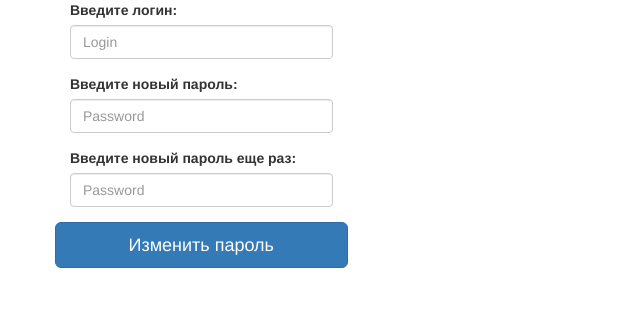
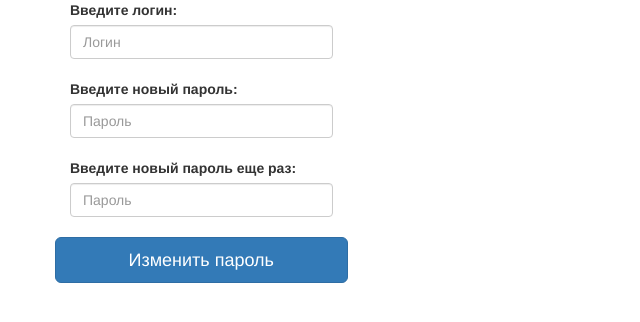
Before and after one commit to mihalichpalich/KR_BD, a Flask app: page /pw_rec in a window 1280 px wide. Shown: the top 322 px of the page, without its empty margins (0-640 px from the left). Run offline with Flask 2, Linux system fonts and the light colour scheme; some libraries are stand-ins or nearby versions.

Commit message:
переделал форму для восстановления пароля во wtforms

```diff
--- a/app.py
+++ b/app.py
@@ -85,30 +85,34 @@ def login():
     return render_template("login.html", form=form)
 
 # восстановление пароля
-@app.route('/pw_rec')
+@app.route('/pw_rec', methods=['GET', 'POST'])
 def pwRec():
-    return render_template("pw_rec.html")
+    form = PwRecForm()
+
+    if form.validate_on_submit():
+        login = form.login.data
+        passwordOld = form.passwordOld.data
+        passwordNew = form.passwordNew.data
+
+        cur.execute('SELECT * FROM person WHERE login = %s', (login, ))
+        if cur.rowcount == 0:
+            return render_template("pw_rec.html", message='Пользователя с данным логином не существует!', form=form)
+        conn.commit()
+
+        if passwordOld != passwordNew:
+            return render_template("pw_rec.html", message='Пароли не совпадают!', form=form)
+
+        passwordHash = generate_password_hash(passwordNew)
+
+        cur.execute('update person set password = %s WHERE login = %s', (passwordHash, login, ))
+        conn.commit()
+
+        return redirect(url_for('pwRecSuc'))
+    return render_template("pw_rec.html", form=form)
 
 # успешное восстановление пароля
 @app.route('/pw_rec_suc', methods=['GET', 'POST'])
 def pwRecSuc():
-    if request.method == 'POST':
-        login = request.form.get('username')
-        password1 = request.form.get('password1')
-        password2 = request.form.get('password2')
-
-        cur.execute('SELECT * FROM person WHERE login = %s', (login, ))
-        if cur.rowcount == 0:
-            return render_template("pw_rec.html", message='Пользователя с данным логином не существует!')
-        conn.commit()
-
-        if password1 != password2:
-            return render_template("pw_rec.html", message='Пароли не совпадают!')
-
-        passwordHash = generate_password_hash(password2)
-
-        cur.execute('update person set password = %s WHERE login = %s', (passwordHash, login, ))
-        conn.commit()
     return render_template("pw_rec_suc.html")
 
 # страница профиля
--- a/forms.py
+++ b/forms.py
@@ -12,3 +12,8 @@ class SignUpForm(FlaskForm):
 class LoginForm(FlaskForm):
     login = StringField('Логин', validators=[InputRequired('Не введен логин')])
     password = PasswordField('Пароль', validators=[InputRequired('Не введен пароль')])
+
+class PwRecForm(FlaskForm):
+    login = StringField('Введите логин: ', validators=[InputRequired('Не введен логин')])
+    passwordOld = PasswordField('Введите новый пароль: ', validators=[InputRequired('Не введен пароль')])
+    passwordNew = PasswordField('Введите новый пароль еще раз: ', validators=[InputRequired('Не введен пароль')])
--- a/templates/login.html
+++ b/templates/login.html
@@ -18,6 +18,7 @@
                     </div>
                 </form>
 
+                <a href="{{ url_for('index') }}">На главную</a><br>
                 <a href="{{ url_for('pwRec') }}">Забыли пароль?</a><br>
                 <a href="{{ url_for('signUp') }}">Зарегистрироваться</a>
 
--- a/templates/pw_rec.html
+++ b/templates/pw_rec.html
@@ -1,3 +1,4 @@
+{% from "_render_field.html" import render_field %}
 {% extends "bootstrap/base.html" %}
 
 {% block title %}Восстановление пароля{% endblock title %}
@@ -6,21 +7,12 @@
     <div class="container">
         <div class="row justify-content-center">
             <div class="col-xs-3">
-                <form action="{{ url_for('pwRecSuc') }}" method="POST">
-                    <div class="form-group">
-                        <label for="login">Введите логин:</label>
-                        <input type="text" name="username" class="form-control" id="login" placeholder="Login">
-                    </div>
+                <form action="{{ url_for('pwRec') }}" method="POST">
+                    {{ form.csrf_token }}
 
-                    <div class="form-group">
-                        <label for="login">Введите новый пароль:</label>
-                        <input type="password" name="password1" class="form-control" id="login" placeholder="Password">
-                    </div>
-
-                    <div class="form-group">
-                        <label for="login">Введите новый пароль еще раз:</label>
-                        <input type="password" name="password2" class="form-control" id="login" placeholder="Password">
-                    </div>
+                    {{ render_field(form.login, placeholder='Логин')}}
+                    {{ render_field(form.passwordOld, placeholder='Пароль')}}
+                    {{ render_field(form.passwordNew, placeholder='Пароль')}}
 
                     <div class="row justify-content-end form-group">
                         <button type="submit" class="btn btn-primary btn-lg btn-block">Изменить пароль</button>
--- a/templates/pw_rec_suc.html
+++ b/templates/pw_rec_suc.html
@@ -3,7 +3,6 @@
 {% block title %}Успех!{% endblock title %}
 
 {%- block content %}
-    {{super()}}
     <div class="container">
       <div class="row justify-content-center">
         <div class="col-xs-3 align-self-center">
--- a/templates/sign_up.html
+++ b/templates/sign_up.html
@@ -25,6 +25,10 @@
                 {% if message %}
                     <p class="text-danger">{{ message }}</p>
                 {% endif %}
+
+                <div class="row justify-content-center">
+                    <a href="{{ url_for('index') }}">Назад</a><br>
+                </div>
             </div>
         </div>
     </div>
```
